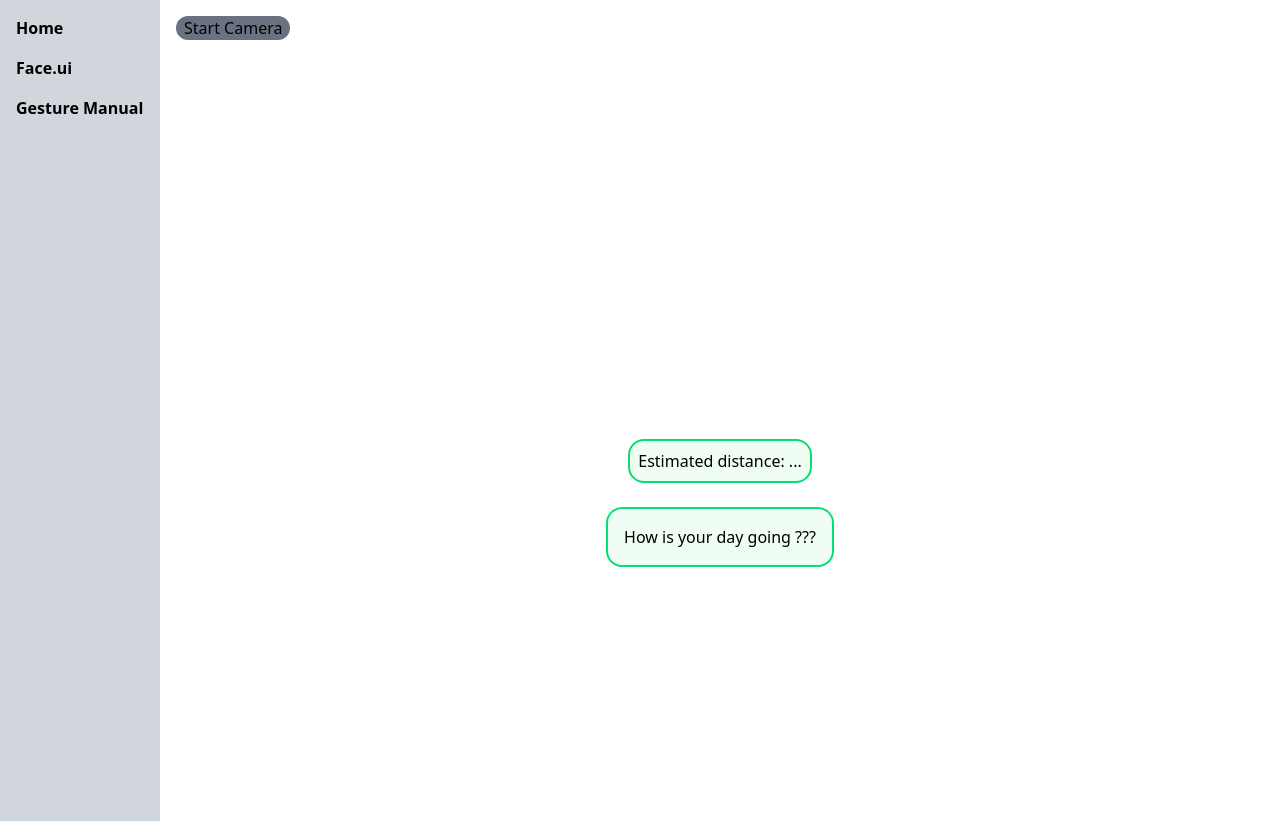
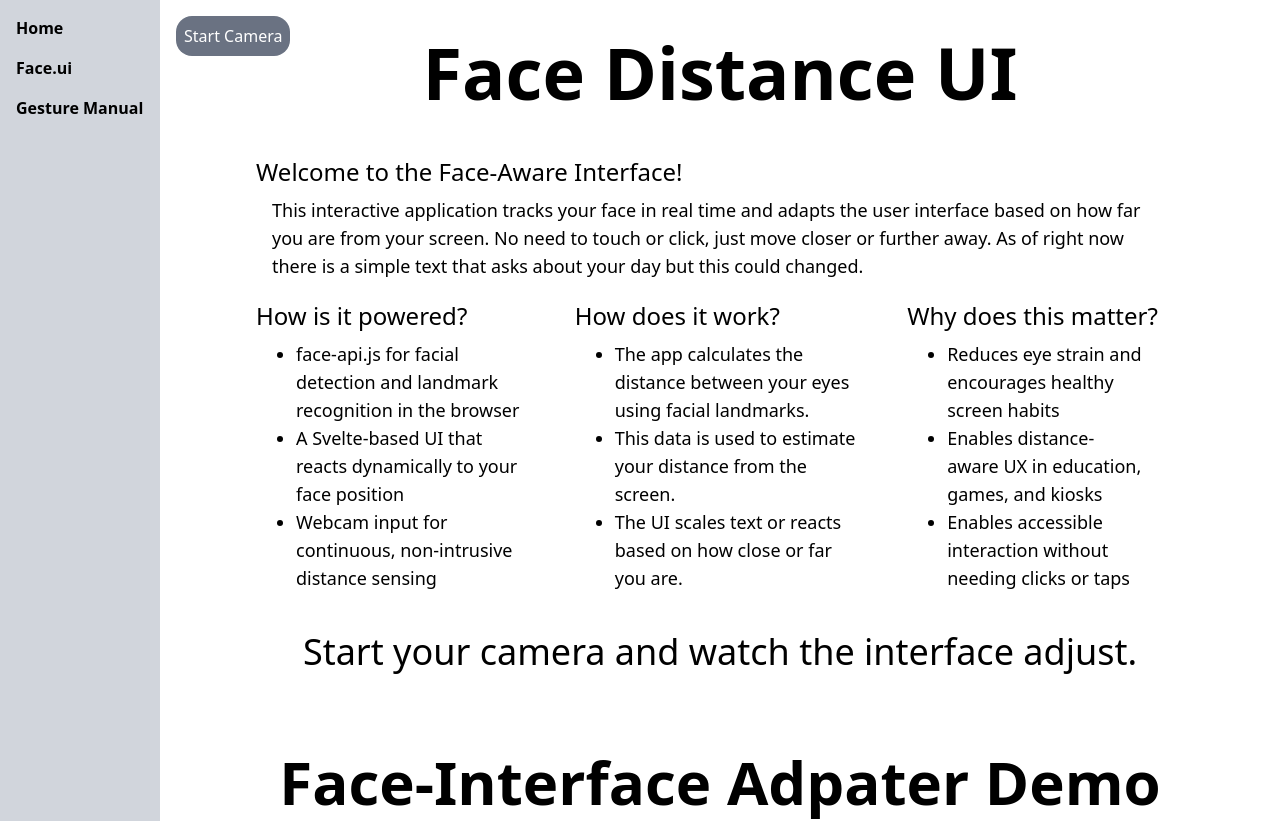
Before and after one commit to Alexander-v22/UI-interface, a SvelteKit app: page /distance-ui in a window 1280 px wide. Shown: the top 821 px of the page. Built offline with nearby package versions, Linux system fonts and the light colour scheme.

Commit message:
Added a welcome page and got the camera distance stuff to work

```diff
--- a/src/routes/+page.svelte
+++ /dev/null
@@ -1,2 +0,0 @@
-<h1>Welcome to SvelteKit</h1>
-<p>Visit <a href="https://svelte.dev/docs/kit">svelte.dev/docs/kit</a> to read the documentation</p>
--- a/src/routes/distance-ui/+page.svelte
+++ b/src/routes/distance-ui/+page.svelte
@@ -9,16 +9,28 @@
   let videoPlaying = false;
   let detectorRunning = false;
   let stream;
+  let modelsLoaded = false;
 
-  const getCenter = (points) =>
-    points.reduce((acc, p) => ({ x: acc.x + p.x, y: acc.y + p.y }), { x: 0, y: 0 });
+  const getCenter = (points) => {
+  const sum = points.reduce((acc, p) => ({ x: acc.x + p.x, y: acc.y + p.y }), { x: 0, y: 0 });
+  return {
+    x: sum.x / points.length,
+    y: sum.y / points.length
+  };
+};
+
 
   async function startCamera() {
     if (videoPlaying) return;
 
-    await faceapi.nets.tinyFaceDetector.loadFromUri('/models');
-    await faceapi.nets.faceLandmark68Net.loadFromUri('/models');
+    // Load models once
+    if (!modelsLoaded) {
+      await faceapi.nets.tinyFaceDetector.loadFromUri('/models');
+      await faceapi.nets.faceLandmark68Net.loadFromUri('/models');
+      modelsLoaded = true;
+    }
 
+    // Start webcam stream
     stream = await navigator.mediaDevices.getUserMedia({
       video: {
         width: { ideal: 1280 },
@@ -29,12 +41,17 @@
     });
 
     videoEl.srcObject = stream;
+
+    detectorRunning = true;
+    videoPlaying = true;
+
+    videoEl.onloadedmetadata = () => {
+      detect(); //
+    };
+
     await videoEl.play();
-    videoPlaying = true;
-    detectorRunning = true;
+  }
 
-    videoEl.onloadedmetadata = () => detect();
-  }
 
   function stopCamera() {
     if (stream) {
@@ -70,11 +87,11 @@
     const mm = calibratedK / eyeDistance;
     distance = `${mm.toFixed(1)} mm`;
 
-    if (mm < 150) {
+    if (mm < 400) {
       messageSize = 'text-lg';
-    } else if (mm < 400) {
+    } else if (mm < 900) {
       messageSize = 'text-2xl';
-    } else if (mm < 550) {
+    } else if (mm < 1200) {
       messageSize = 'text-4xl';
     } else {
       messageSize = 'text-6xl';
@@ -82,11 +99,15 @@
   }
 
   async function detect() {
+
+    console.log('Detecting...');
+
     const result = await faceapi
       .detectSingleFace(videoEl, new faceapi.TinyFaceDetectorOptions())
       .withFaceLandmarks();
 
     if (result) {
+      console.log('Face detected', result);
       estimateDistance(result);
     }
 
@@ -94,28 +115,70 @@
       requestAnimationFrame(detect);
     }
   }
+
+
 </script>
 
-<button class="px-2 bg-gray-500 rounded-2xl" on:click={toggleCamera}>
+<button class="px-2 text-white bg-gray-500 rounded-2xl p-2 fixed " onclick={toggleCamera}>
   {detectorRunning ? 'Stop Camera' : 'Start Camera'}
 </button>
 
+<main class="flex-1 max-w-6xl mx-auto px-20 justify-center">
+  <h1 class="text-7xl py-5 text-center font-semibold mb-5">Face Distance UI</h1>
+
+  <h2 class="py-2 text-2xl"> Welcome to the Face-Aware Interface!</h2>
+  <p class="text-lg px-4">
+    This interactive application tracks your face in real time and adapts the user interface based on how far you are from your screen. No need to touch or click, just move closer or further away. As of right now there is a simple text that asks about your day but this could changed.
+  </p>
+
+  <section class="flex flex-cols-3">
+    <div>
+      <h3 class="py-2 mt-3 text-2xl">How is it powered?</h3>
+      <ul class="list-disc px-10 text-lg">
+        <li>face-api.js for facial detection and landmark recognition in the browser</li>
+        <li>A Svelte-based UI that reacts dynamically to your face position</li>
+        <li>Webcam input for continuous, non-intrusive distance sensing</li>
+      </ul>
+    </div>
+
+    <div>
+      <h4 class="py-2 mt-3 text-2xl">How does it work?</h4>
+      <ul class="list-disc px-10 text-lg">
+        <li>The app calculates the distance between your eyes using facial landmarks.</li>
+        <li>This data is used to estimate your distance from the screen.</li>
+        <li>The UI scales text or reacts based on how close or far you are.</li>
+      </ul>
+    </div>
+
+    <div>
+      <h5 class="py-2 mt-3 text-2xl">Why does this matter?</h5>
+      <ul class="list-disc px-10 text-lg">
+        <li>Reduces eye strain and encourages healthy screen habits</li>
+        <li>Enables distance-aware UX in education, games, and kiosks</li>
+        <li>Enables accessible interaction without needing clicks or taps</li>
+      </ul>
+    </div>
+  </section>
+
+  <p class="text-4xl text-center mt-10"> Start your camera and watch the interface adjust. </p>
+
+</main>
+
+
+<h1 class = "text-center font-semibold text-6xl mt-20">Face-Interface Adpater Demo</h1>
 <div class="flex flex-col items-center justify-center min-h-screen text-center space-y-6">
   <div class="flex justify-center w-full">
-    <video
-      bind:this={videoEl}
-      autoplay
-      playsinline
-      muted
-      width="200"
-      height="200"
-      class={`rounded-2xl shadow border-2 border-green-400 ${detectorRunning ? "opacity-100" : "opacity-0"}`}
-    ></video>
+    <video bind:this={videoEl} autoplay playsinline muted width="640" height="440"class={`rounded-2xl shadow border-2 border-gray-900 ${detectorRunning ? "opacity-100" : "opacity-0"}`}></video>
   </div>
+
+<!--
   <p class="p-2 text-md bg-green-50 rounded-2xl border-2 border-green-400 font-medium">
     Estimated distance: {distance}
-  </p>
-  <h1 class={`transition-all duration-300 ease-in-out p-4 bg-green-50 border-2 border-green-400 rounded-2xl ${messageSize}`}>
+  </p> -->
+
+
+
+  <h1 class={`transition-all duration-300 ease-in-out p-4 text-white bg-gray-500 border-2 border-gray-900 rounded-2xl ${messageSize} ${detectorRunning ? "opacity-100" : "opacity-0"}`}  >
     {message}
   </h1>
 </div>
--- a/src/routes/gesture-manual/+page.svelte
+++ b/src/routes/gesture-manual/+page.svelte
@@ -35,7 +35,5 @@
     </div>
     </section>
 
-    <p class = "text-6xl text-center mt-10"> All you have to do is start you camera and try our demos!</p>
-
     <p class = "text-4xl text-center mt-10"> Remember to keep some distance between the computer and yourself.</p>
 </main>
--- a/src/routes/home/+page.svelte
+++ b/src/routes/home/+page.svelte
@@ -1,2 +1,40 @@
-<h1>Welcome to SvelteKit</h1>
-<p>Visit <a href="https://svelte.dev/docs/kit">svelte.dev/docs/kit</a> to read the documentation</p>
+<main class="flex-1 max-w-6xl mx-auto px-4 justify-center">
+  <h1 class="text-7xl py-5 text-center font-semibold mb-5">Gesture & Face-Aware UI</h1>
+
+  <h2 class="py-2 text-2xl">Touchless Interfaces. Real-Time Feedback.</h2>
+  <p class="text-lg px-4">
+  This site showcases component-style modules for hand gesture recognition and facial distance tracking—projects I developed to explore intuitive, camera-driven UI control without relying on traditional input devices.
+  Multiple interactive demos are included to demonstrate each feature in action, making them easy to test and integrate into broader applications such as accessibility tools, kiosk interfaces, or immersive web experiences.
+  </p>
+
+  <section class="flex flex-cols-3">
+    <div>
+      <h3 class="py-2 mt-3 text-2xl">Tech Stack</h3>
+      <ul class="list-disc px-10 text-lg">
+        <li>MediaPipe + TensorFlow.js (hand tracking)</li>
+        <li>face-api.js (facial landmark detection)</li>
+        <li>Svelte front-end with dynamic UI feedback</li>
+      </ul>
+    </div>
+
+    <div>
+      <h4 class="py-2 mt-3 text-2xl">How to Use</h4>
+      <ul class="list-disc px-10 text-lg">
+        <li><strong>Gesture Demo:</strong> Move your hand to scroll, click, or drag</li>
+        <li><strong>Face UI Demo:</strong> Move closer or farther to scale UI</li>
+        <li>Enable camera access, then follow on-screen cues</li>
+      </ul>
+    </div>
+
+    <div>
+      <h5 class="py-2 mt-3 text-2xl">Why It Matters</h5>
+      <ul class="list-disc px-10 text-lg">
+        <li>Accessible, hygienic input methods</li>
+        <li>Ideal for AR/VR, kiosks, and ambient UIs</li>
+        <li>Enhances immersion with natural interactions</li>
+      </ul>
+    </div>
+  </section>
+
+  <p class="text-4xl text-center mt-10"> Try the demos by starting your camera and interact!</p>
+</main>
```
